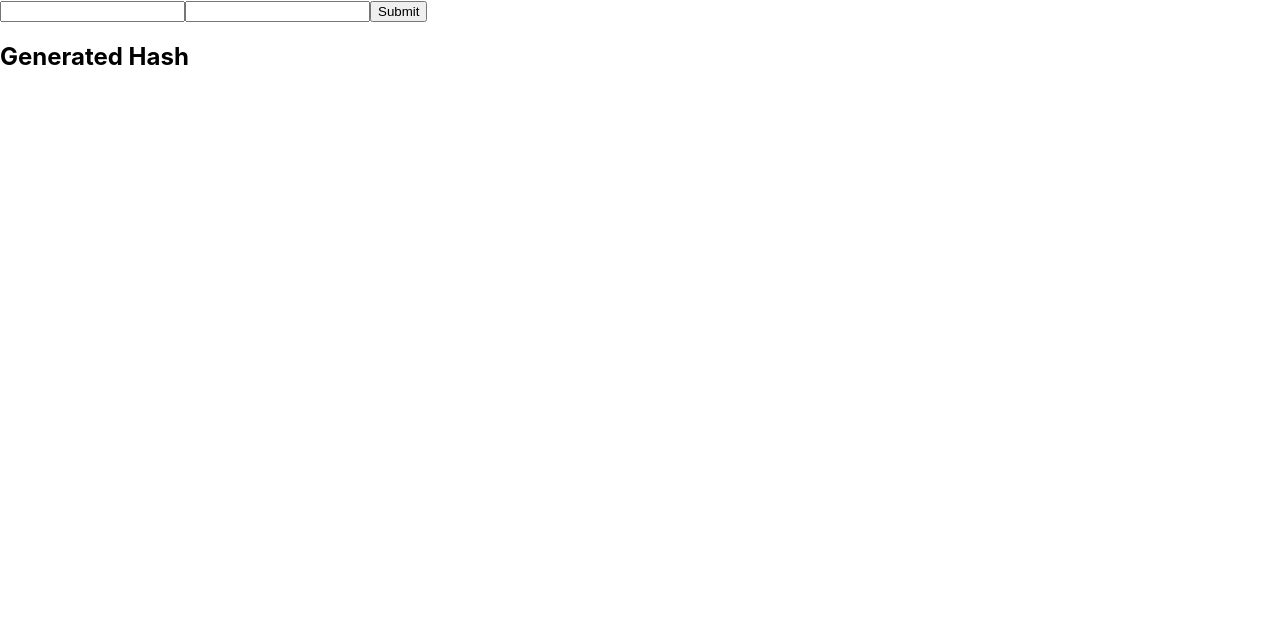
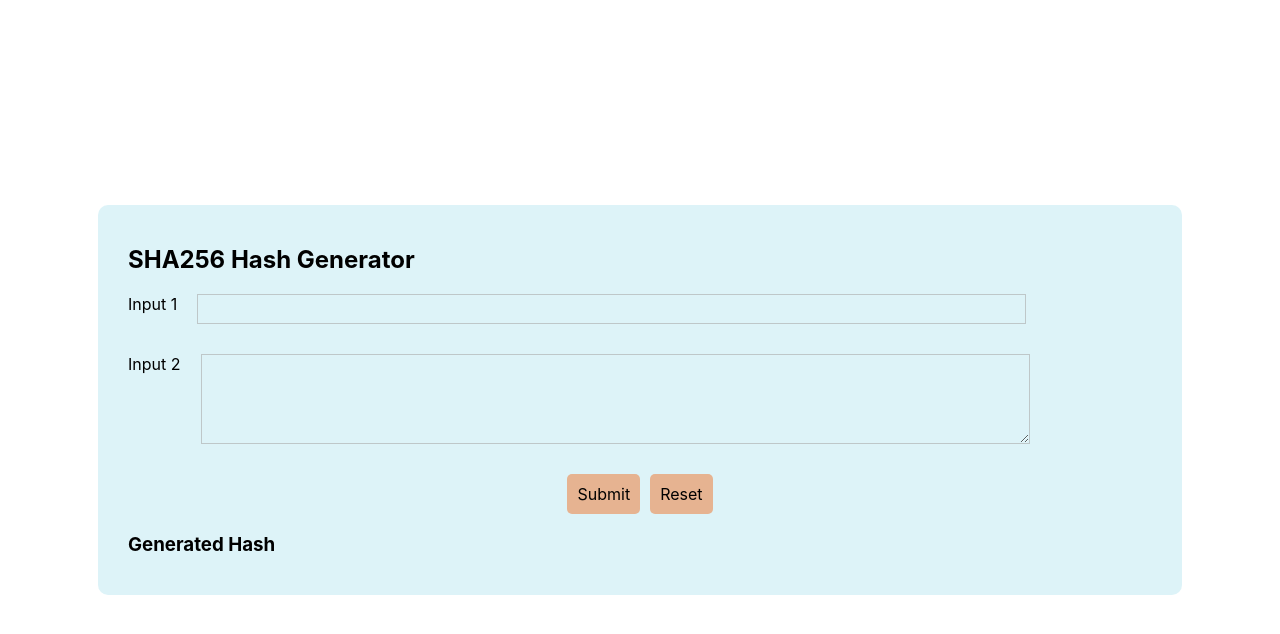
Before and after one commit to shucoll/SHAGenerator, a React (Create React App) app: page / in a window 1280 px wide. Shown: the top 634 px of the page. Built offline with nearby package versions, Linux system fonts and the light colour scheme.

Commit message:
UI enhancements

```diff
--- a/src/Algorithms/SHA256.js
+++ b/src/Algorithms/SHA256.js
@@ -5,7 +5,6 @@
 
 let Sha256 = {};
 Sha256.hash = function (msg) {
-  // console.log(msg);
   msg = msg.utf8Encode();
   let K = [
     0x428a2f98, 0x71374491, 0xb5c0fbcf, 0xe9b5dba5, 0x3956c25b, 0x59f111f1,
@@ -135,11 +134,8 @@ if (typeof String.prototype.utf8Decode == 'undefined') {
   };
 }
 
-// if (typeof module != 'undefined' && module.exports) module.exports = Sha256;
-// if (typeof define == 'function' && define.amd)
-//   define([], function () {
-//     return Sha256;
-//   });
+//A server can use such a secret key to generate secrete hash. This key is appended to the end of all user inputs.
+const secretKey = 'tmwt74$2dfdia-uui937-loi*-ddh3!';
 
 const hashingFunction = (values) => {
   function joinData(data) {
@@ -147,13 +143,13 @@ const hashingFunction = (values) => {
     for (let i = 0; i < data.length; i++) {
       joinedString = joinedString + data[i];
     }
+    joinedString += secretKey;
+    console.log(joinedString);
     return joinedString;
   }
 
   values.sort();
-  // console.log(values);
   let value = joinData(values);
-  // console.log(value);
   let hashValue = Sha256.hash(value);
   return hashValue;
 };
--- a/src/components/HashGenerator/HashGenerator.js
+++ b/src/components/HashGenerator/HashGenerator.js
@@ -12,27 +12,55 @@ const HashGenerator = (props) => {
     e.preventDefault();
     const hashedValue = SHA256Generator([value1, value2]);
     setHashedValue(hashedValue);
-    // console.log(hashedValue);
+  };
+
+  const handleFormReset = (e) => {
+    e.preventDefault();
+    setHashedValue(null);
+    setValue1('');
+    setValue2('');
   };
 
   return (
-    <div>
-      <form onSubmit={handleFormSubmit}>
+    <div className={styles.container}>
+      <form
+        onSubmit={handleFormSubmit}
+        onReset={handleFormReset}
+        className={styles.form}
+      >
+        <h2>SHA256 Hash Generator</h2>
+        <div className={styles.form__inputGroup}>
+          <label htmlFor='input1' className={styles.form__inputLabel}>
+            Input 1
+          </label>
           <input
+            className={styles.form__input}
             type='text'
+            key='input1'
             value={value1}
             onChange={(e) => setValue1(e.target.value)}
           />
-        <input
-          type='text'
+        </div>
+
+        <div className={styles.form__inputGroup}>
+          <label htmlFor='input2' className={styles.form__inputLabel}>
+            Input 2
+          </label>
+          <textarea
+            className={`${styles.form__textarea} ${styles.form__input}`}
+            key='input2'
             value={value2}
             onChange={(e) => setValue2(e.target.value)}
           />
-        <input type='submit' value='Submit' />
+        </div>
+        <div className={styles.btns}>
+          <input type='submit' value='Submit' className={styles.btn} />
+          <input type='reset' value='Reset' className={styles.btn} />
+        </div>
+
+        <h3>Generated Hash</h3>
+        {hashedValue && <h4>{hashedValue}</h4>}
       </form>
-
-      <h2>Generated Hash</h2>
-      {hashedValue && <h3>{hashedValue}</h3>}
     </div>
   );
 };
--- a/src/components/HashGenerator/HashGenerator.module.css
+++ b/src/components/HashGenerator/HashGenerator.module.css
@@ -0,0 +1,72 @@
+.container {
+  min-height: 100vh;
+  display: flex;
+  justify-content: center;
+  align-items: center;
+  width: 100%;
+}
+
+.form {
+  background-color: rgba(196, 235, 243, 0.575);
+  width: 80%;
+  padding: 20px 30px;
+  border-radius: 10px;
+  display: flex;
+  flex-direction: column;
+}
+
+.form__inputGroup {
+  display: flex;
+}
+
+.form__inputGroup:not(:last-child) {
+  margin-bottom: 30px;
+}
+
+.form__inputLabel {
+  margin-right: 20px;
+}
+
+.form__input {
+  font-family: inherit;
+  font-size: inherit;
+  color: inherit;
+  padding: 4px;
+  width: 80%;
+  border: 1px solid rgba(168, 168, 168, 0.589);
+  background-color: transparent;
+}
+
+.form__input:focus {
+  outline: none;
+  background-color: rgb(203, 241, 250);
+}
+
+.form__textarea {
+  min-height: 80px;
+  width: 80%;
+}
+
+.btns {
+  display: flex;
+  align-self: center;
+}
+
+.btn {
+  background-color: rgb(230, 179, 145);
+  border: none;
+  padding: 10px;
+  border-radius: 5px;
+  display: block;
+  font-family: inherit;
+  font-size: inherit;
+  cursor: pointer;
+}
+
+.btn:not(:last-child) {
+  margin-right: 10px;
+}
+
+.btn:hover {
+  background-color: rgb(230, 165, 122);
+}
```
Lines whose indentation alone changed are shown as unchanged.
